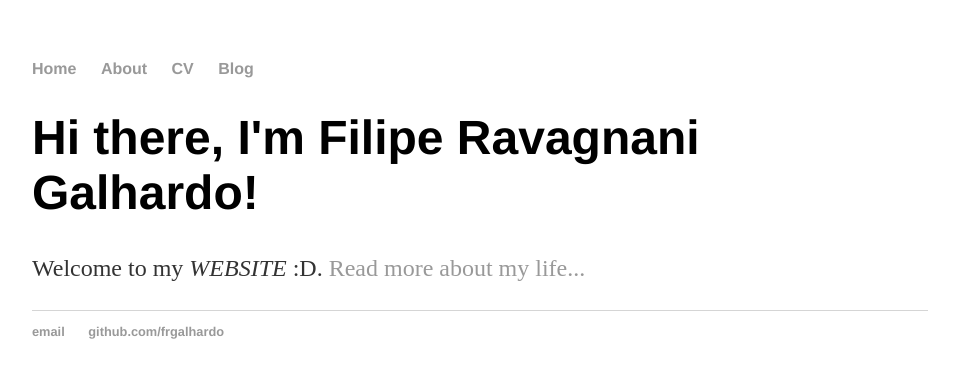
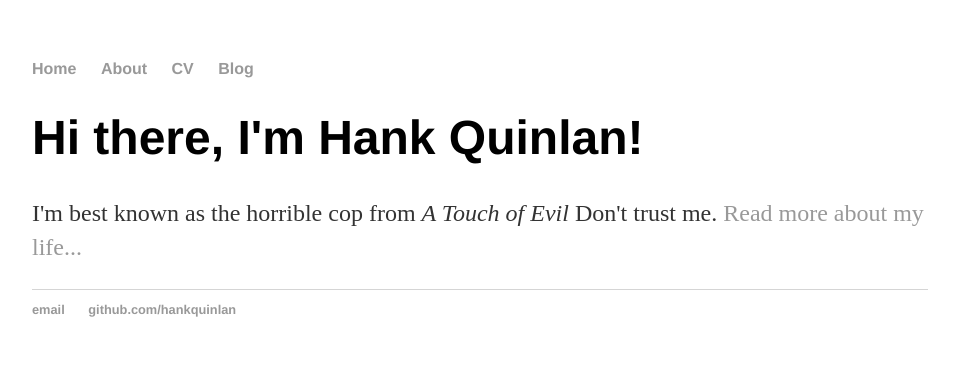
Before and after one commit to FRGalhardo/frgalhardo.github.io, a Jekyll site: the page built from index.html, in a window 1280 px wide. Shown: the top 378 px of the page, without its empty margins (160-1115 px from the left). Built offline with Jekyll 4.4.1, drawn with Linux system fonts in a browser that asks for light colours; Markdown is read by kramdown in place of the engine named in the settings.

Commit message:
Update index.html

```diff
--- a/index.html
+++ b/index.html
@@ -1,30 +1,8 @@
-<!DOCTYPE html>
-<html>
-	<head>
-		<title>Filipe Ravagnani Galhardo, the noobies rtist</title>
-		<!-- link to main stylesheet -->
-		<link rel="stylesheet" type="text/css" href="/css/main.css">
-	</head>
-	<body>
-		<nav>
-    		<ul>
-        		<li><a href="/">Home</a></li>
-	        	<li><a href="/about">About</a></li>
-        		<li><a href="/cv">CV</a></li>
-        		<li><a href="/blog">Blog</a></li>
-    		</ul>
-		</nav>
-		<div class="container">
-    		<div class="blurb">
-        		<h1>Hi there, I'm Filipe Ravagnani Galhardo!</h1>
-				<p>Welcome to my <em>WEBSITE</em> :D. <a href="/about">Read more about my life...</a></p>
-    		</div><!-- /.blurb -->
-		</div><!-- /.container -->
-		<footer>
-    		<ul>
-        		<li><a href="mailto:frgalhardo.ccm@gmail.com">email</a></li>
-        		<li><a href="https://github.com/frgalhardo">github.com/frgalhardo</a></li>
-			</ul>
-		</footer>
-	</body>
-</html>
+---
+layout: default
+title: Hank Quinlan, Horrible Cop
+---
+<div class="blurb">
+	<h1>Hi there, I'm Hank Quinlan!</h1>
+	<p>I'm best known as the horrible cop from <em>A Touch of Evil</em> Don't trust me. <a href="/about">Read more about my life...</a></p>
+</div><!-- /.blurb -->
```
